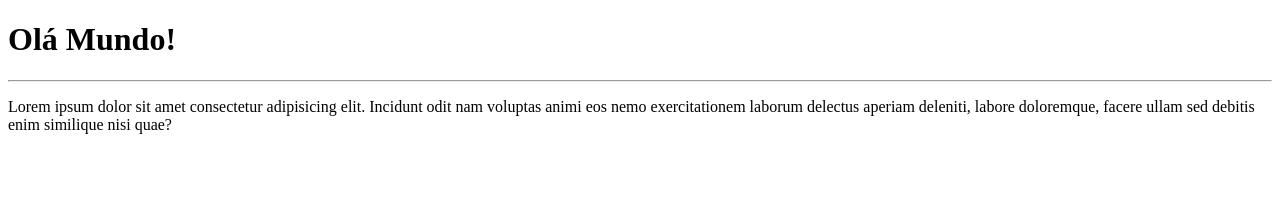
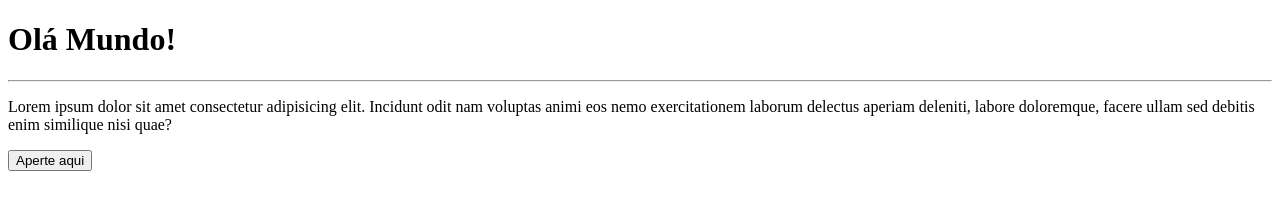
Before and after one commit to alexlennon01/Ola-Mundo, a plain HTML site: page site-exemplo/index.html in a window 1280 px wide. Drawn offline with Linux system fonts and the light colour scheme.

Commit message:
Inserção de botão

```diff
--- a/site-exemplo/index.html
+++ b/site-exemplo/index.html
@@ -10,5 +10,6 @@
     <h1>Olá Mundo!</h1>
     <hr>
     <p>Lorem ipsum dolor sit amet consectetur adipisicing elit. Incidunt odit nam voluptas animi eos nemo exercitationem laborum delectus aperiam deleniti, labore doloremque, facere ullam sed debitis enim similique nisi quae?</p>
+    <button>Aperte aqui</button>
 </body>
 </html>
```
